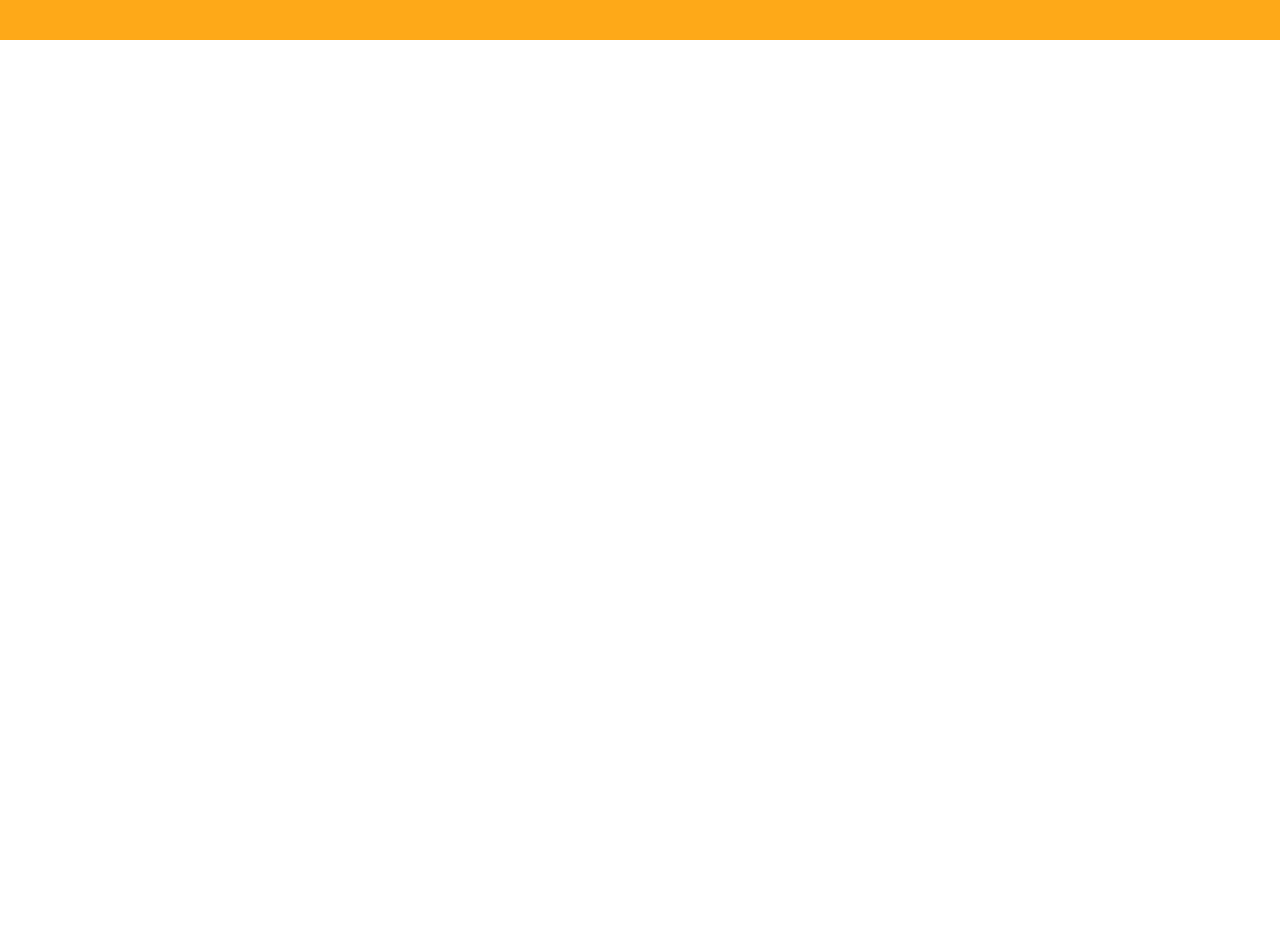
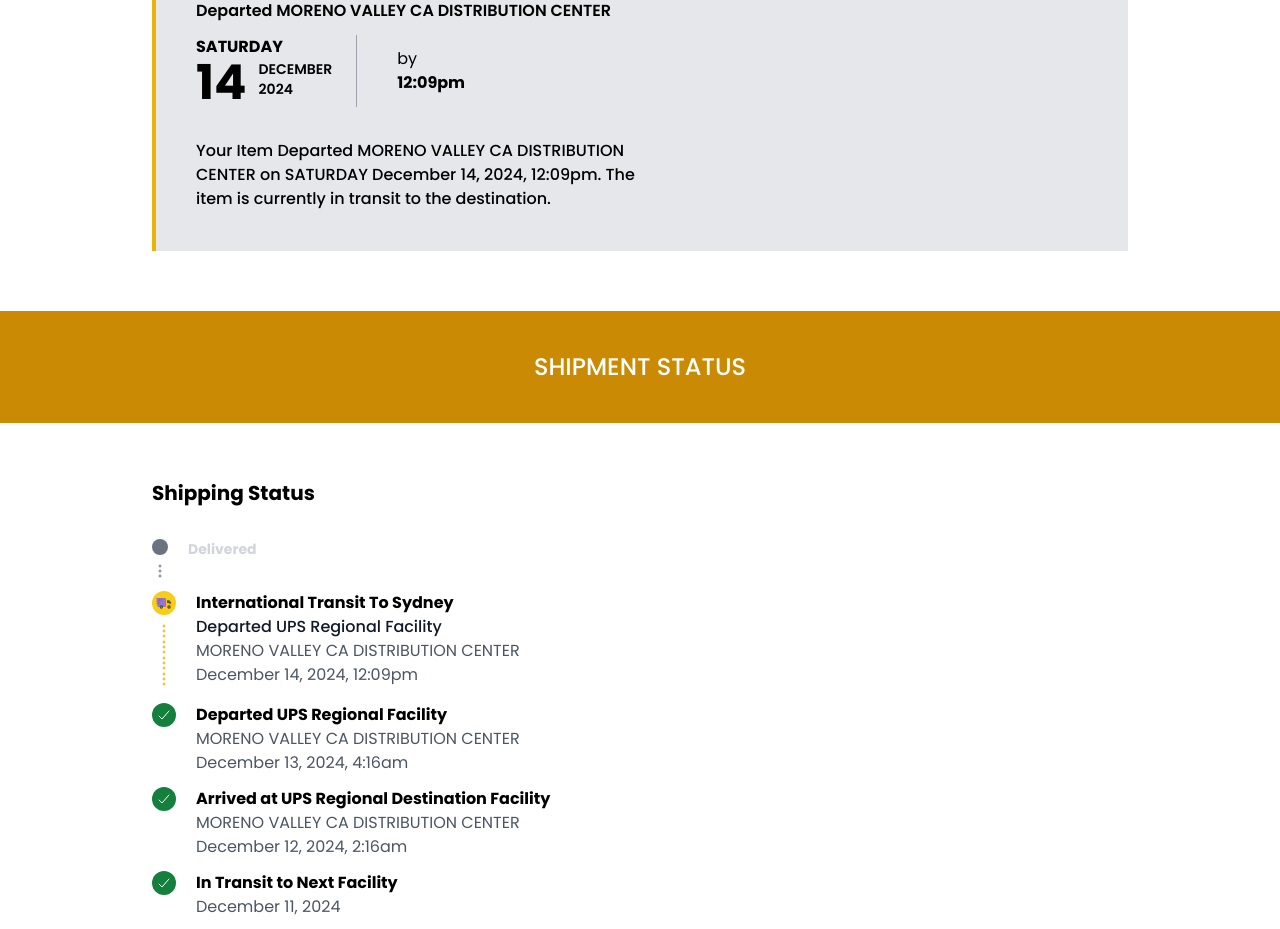
Before and after one commit to godwinopara/ups, a React (Create React App) app: page / in a window 1280 px wide. Shown: the part 760-1689 px from the top of the page. Before the commit the page ends 800 px from the top, so only its background shows below. Built offline with nearby package versions, Linux system fonts and the light colour scheme.

Commit message:
updated link

```diff
--- a/src/App.jsx
+++ b/src/App.jsx
@@ -3,12 +3,12 @@
 import UserInfo from "./UserInfo";
 import logo from "./images/UPS_logo.svg";
 import bar from "./images/bar.png";
-import errorImg from "./images/401.jpg";
+// import errorImg from "./images/401.jpg";
 
 function App() {
   return (
     <>
-      {/* <section className="flex flex-col justify-center items-center my-10">
+      <section className="flex flex-col justify-center items-center my-10">
         <img src={logo} alt="" className="mb-6" />
         <div className="flex">
           <img src={bar} alt="" />
@@ -18,8 +18,8 @@
       </section>
       <section className="text-red-700 text-center px-8">
         This Link is Confidential and for security purpose the link will expire in 12hours
-      </section> */}
-      {/* <section>
+      </section>
+      <section>
         <UserInfo />
 
         <section>
@@ -28,10 +28,10 @@
           </div>
         </section>
         <Status />
-      </section> */}
-      <div className="bg-[#FEA918] w-[100vw] h-[100vh] flex items-center justify-center" >
+      </section>
+      {/* <div className="bg-[#FEA918] w-[100vw] h-[100vh] flex items-center justify-center" >
         <img src={errorImg} alt="unauthorized img" />
-      </div>
+      </div> */}
     </>
   );
 }
--- a/src/Status.jsx
+++ b/src/Status.jsx
@@ -1,7 +1,7 @@
 // import { FcInTransit } from "react-icons/fc";
 import { IoCheckmark } from "react-icons/io5";
 // import { MdOutlineKeyboardArrowDown } from "react-icons/md";
-// import { FcInTransit } from "react-icons/fc";
+import { FcInTransit } from "react-icons/fc";
 import { IoEllipsisVerticalOutline } from "react-icons/io5";
 
 export default function Status() {
@@ -257,25 +257,7 @@
           </span>
         </div>
       </div>*/}
-      {/* <div className="flex gap-x-5 mb-3">
-        <div className="relative mb-1">
-          <div className="bg-yellow-400 rounded-[100%] h-6 w-6 text-white font-medium flex items-center justify-center">
-            <FcInTransit />
-          </div>
-          <div className="flex flex-col items-center justify-center mt-2 text-yellow-500">
-            <IoEllipsisVerticalOutline />
-            <IoEllipsisVerticalOutline />
-            <IoEllipsisVerticalOutline />
-            <IoEllipsisVerticalOutline />
-          </div>
-        </div>
-        <div>
-          <h1 className="font-bold">InTransit</h1>
-          <span className="text-gray-900 block font-medium">Transit to Sydney, Australia</span>
-          <span className="text-gray-600 block">Departed From LONDON</span>
-          <span className="text-gray-600 block">November 25, 2024, 10:30pm</span>
-        </div>
-      </div>  */}
+
       {/* <div className="flex gap-x-5 mb-3">
         <div className="relative mb-1">
           <div className="bg-green-700 rounded-[100%] h-6 w-6 text-white font-medium flex items-center justify-center">
@@ -306,7 +288,7 @@
           <h1 className="font-bold text-gray-300 text-sm">Delivered</h1>
         </div>
       </div>
-      <div className="flex gap-x-5 mb-3">
+      {/* <div className="flex gap-x-5 mb-3">
         <div className="relative">
           <div className="bg-gray-500 rounded-[100%] h-4 w-4 mb-2 text-white font-medium flex items-center justify-center">
           </div>
@@ -317,8 +299,8 @@
         <div>
           <h1 className="font-bold text-gray-300 text-sm">Out for Delivery</h1>
         </div>
-      </div>
-      <div className="flex gap-x-5 mb-3">
+      </div> */}
+      {/* <div className="flex gap-x-5 mb-3">
         <div className="relative">
           <div className="bg-gray-500 rounded-[100%] h-4 w-4 mb-2 text-white font-medium flex items-center justify-center">
           </div>
@@ -329,6 +311,53 @@
         <div>
           <h1 className="font-bold text-gray-300 text-sm">Preparing for Delivery</h1>
         </div>
+      </div> */}
+       <div className="flex gap-x-5 mb-3">
+        <div className="relative mb-1">
+          <div className="bg-yellow-400 rounded-[100%] h-6 w-6 text-white font-medium flex items-center justify-center">
+            <FcInTransit />
+          </div>
+          <div className="flex flex-col items-center justify-center mt-2 text-yellow-500">
+            <IoEllipsisVerticalOutline />
+            <IoEllipsisVerticalOutline />
+            <IoEllipsisVerticalOutline />
+            <IoEllipsisVerticalOutline />
+          </div>
+        </div>
+        <div>
+          <h1 className="font-bold">International Transit To Sydney</h1>
+          <span className="text-gray-900 block font-medium">Departed UPS Regional Facility</span>
+          <span className="text-gray-600 block">MORENO VALLEY CA DISTRIBUTION CENTER</span>
+          <span className="text-gray-600 block">December 14, 2024, 12:09pm</span>
+        </div>
+      </div>
+      {/* <div className="flex gap-x-5 mb-3">
+        <div className="relative mb-1">
+          <div className="bg-green-700 rounded-[100%] h-6 w-6 text-white font-medium flex items-center justify-center">
+            <IoCheckmark />
+          </div>
+        </div>
+        <div>
+        <h1 className="font-bold">Departed UPS Regional Facility</h1>
+          <span className="text-gray-600 block">
+            METRO NY DISTRIBUTION CENTER
+          </span>
+          <span className="text-gray-600 block">December 12, 2024, 12:09pm</span>
+        </div>
+      </div> */}
+      <div className="flex gap-x-5 mb-3">
+        <div className="relative mb-1">
+          <div className="bg-green-700 rounded-[100%] h-6 w-6 text-white font-medium flex items-center justify-center">
+            <IoCheckmark />
+          </div>
+        </div>
+        <div>
+        <h1 className="font-bold">Departed UPS Regional Facility</h1>
+          <span className="text-gray-600 block">
+            MORENO VALLEY CA DISTRIBUTION CENTER
+          </span>
+          <span className="text-gray-600 block">December 13, 2024, 4:16am</span>
+        </div>
       </div>
       <div className="flex gap-x-5 mb-3">
         <div className="relative mb-1">
@@ -337,8 +366,32 @@
           </div>
         </div>
         <div>
-        <h1 className="font-bold">Moving Through Network</h1>
-          <span className="text-gray-900 block font-medium">Arrived at UPS Regional Facility</span>
+        <h1 className="font-bold">Arrived at UPS Regional Destination Facility</h1>
+          <span className="text-gray-600 block">
+            MORENO VALLEY CA DISTRIBUTION CENTER
+          </span>
+          <span className="text-gray-600 block">December 12, 2024, 2:16am</span>
+        </div>
+      </div>
+      <div className="flex gap-x-5 mb-3">
+        <div className="relative mb-1">
+          <div className="bg-green-700 rounded-[100%] h-6 w-6 text-white font-medium flex items-center justify-center">
+            <IoCheckmark />
+          </div>
+        </div>
+        <div>
+        <h1 className="font-bold">In Transit to Next Facility</h1>
+          <span className="text-gray-600 block">December 11, 2024</span>
+        </div>
+      </div>
+      <div className="flex gap-x-5 mb-3">
+        <div className="relative mb-1">
+          <div className="bg-green-700 rounded-[100%] h-6 w-6 text-white font-medium flex items-center justify-center">
+            <IoCheckmark />
+          </div>
+        </div>
+        <div>
+        <h1 className="font-bold">Arrived at UPS Regional Facility</h1>
           <span className="text-gray-600 block">
             METRO NY DISTRIBUTION CENTER
           </span>
--- a/src/UserInfo.jsx
+++ b/src/UserInfo.jsx
@@ -77,13 +77,13 @@
           </div>
           <div className="mb-8">
             <h2 className="font-semibold  mb-3">
-              Arrived UPS FACILITY METRO NY DISTRIBUTION CENTER
+            Departed MORENO VALLEY CA DISTRIBUTION CENTER
             </h2>
             <div className="flex items-center gap-x-10">
               <div className="border-r border-gray-400 pr-6">
-                <h3 className="font-bold">TUESDAY</h3>
+                <h3 className="font-bold">SATURDAY</h3>
                 <div className="flex gap-x-3">
-                  <span className="block font-bold text-5xl">10</span>
+                  <span className="block font-bold text-5xl">14</span>
                   <div className="text-sm">
                     <p className="font-semibold">DECEMBER</p>
                     <p className="font-semibold">2024</p>
@@ -92,12 +92,12 @@
               </div>
               <div>
                 <p>by</p>
-                <strong>12:12pm</strong>
+                <strong>12:09pm</strong>
               </div>
             </div>
           </div>
           <p className="font-medium">
-            Your Item arrived at our UPS facility in METRO NY DISTRIBUTION CENTER on December 10, 2024 at 12:12pm. The item is currently in transit to the destination.
+            Your Item Departed MORENO VALLEY CA DISTRIBUTION CENTER on SATURDAY December 14, 2024, 12:09pm. The item is currently in transit to the destination.
           </p>
         </div>
       </div>
```
